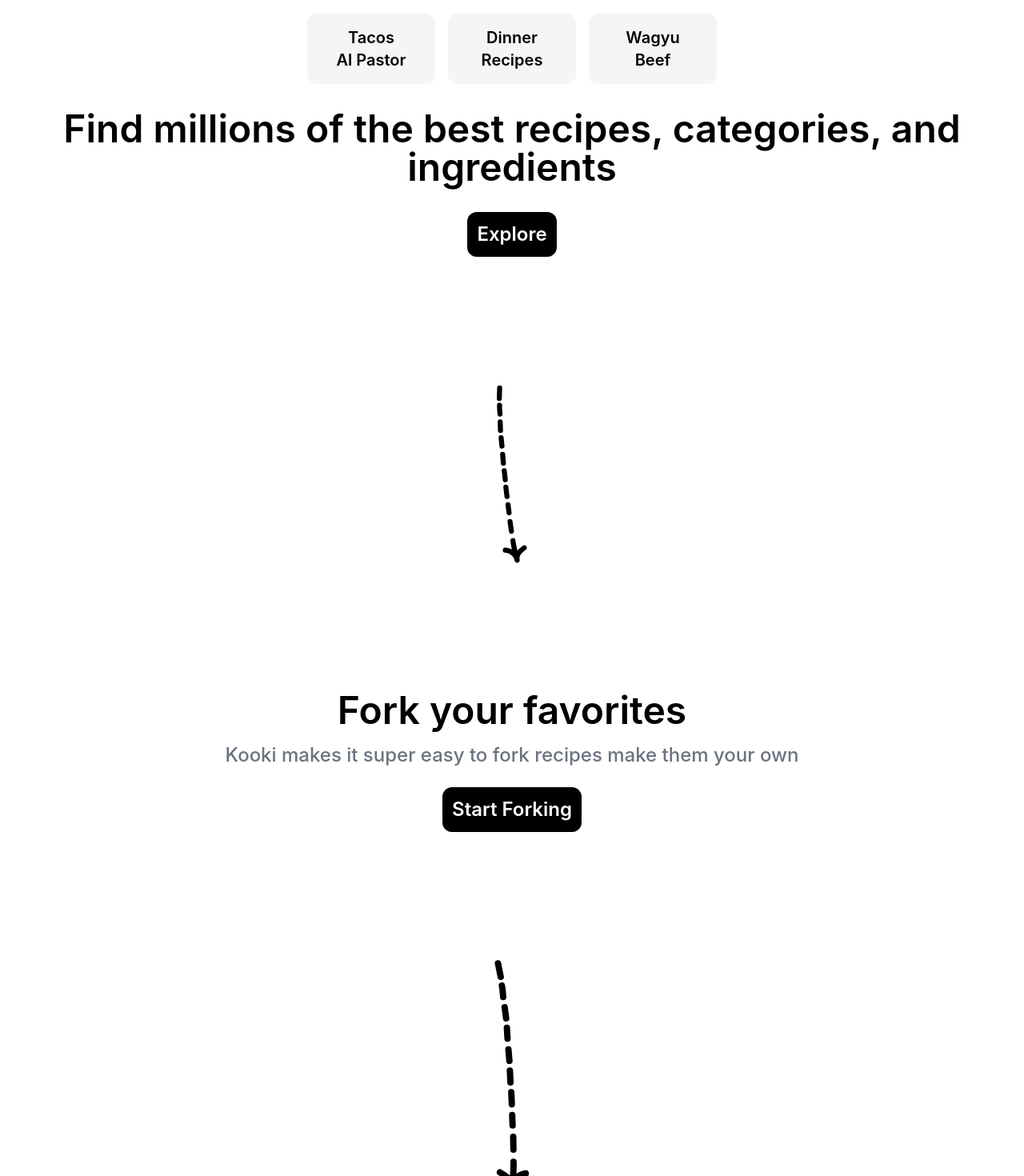
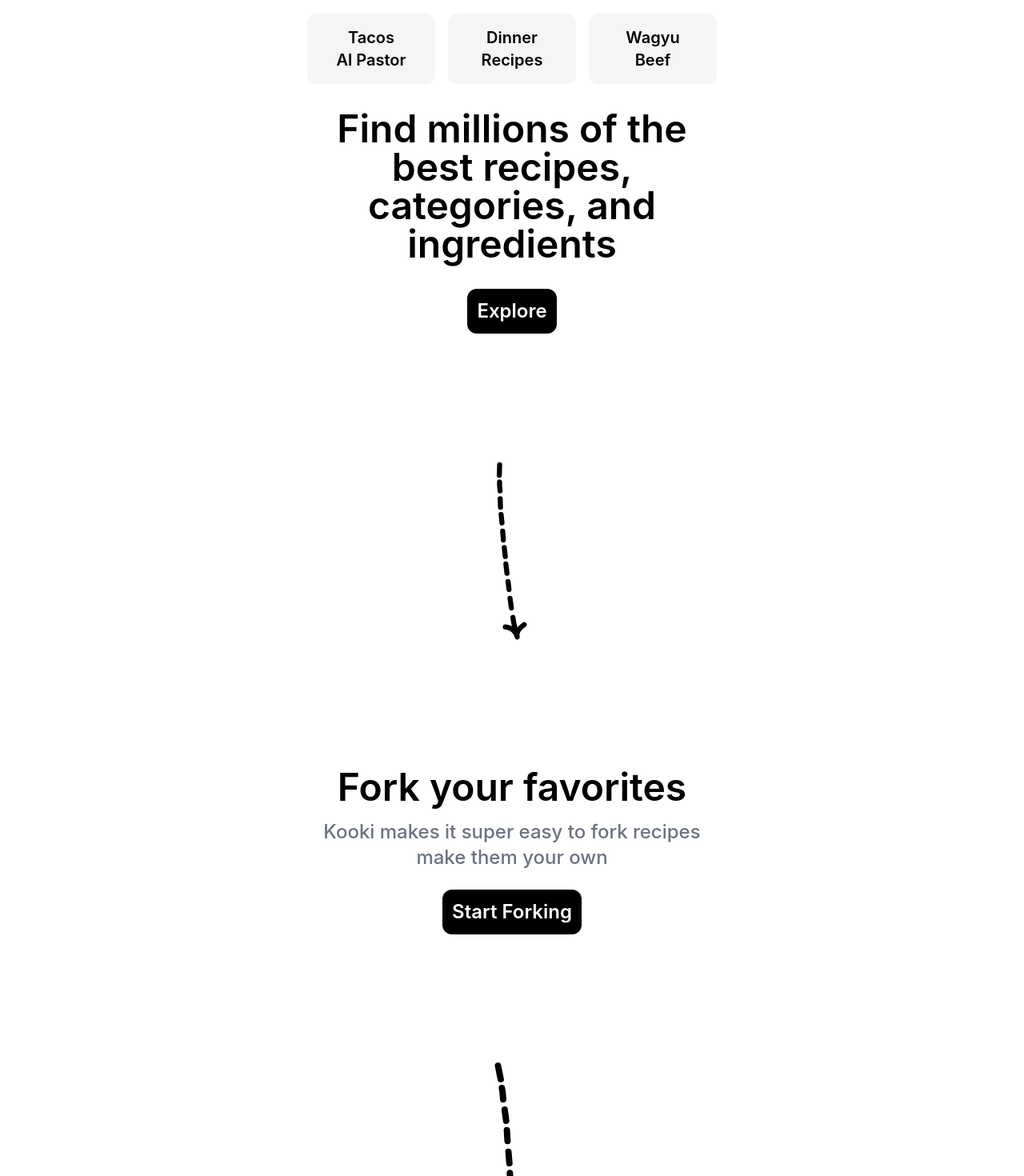
Before and after one commit to kevbuh/yummf, a Next.js app in the folder web_v3/: page / in a window 1280 px wide. Shown: the part 1040-2510 px from the top of the page at 80% size. Built offline with nearby package versions, Linux system fonts and the light colour scheme; no server answers.

Commit message:
made everything max-w-lg

```diff
--- a/web_v3/pages/index.tsx
+++ b/web_v3/pages/index.tsx
@@ -39,8 +39,7 @@ const Home: NextPage = () => {
               <br />
               <span className="italic">find something to eat</span>
             </p>
-            {/* <span className="mx-auto font-semibold text-6xl mt-4">🍪🍪🍪</span> */}
-            <form className="w-full mx-auto">
+            <form className="w-full sm:mx-auto">
               <div className="relative ">
                 <div className="flex absolute inset-y-0 left-0 items-center pl-3 pointer-events-none">
                   <svg
@@ -114,7 +113,7 @@ const Home: NextPage = () => {
             Beef
           </button>
         </div>
-        <p className="font-semibold text-5xl text-center mb-8">
+        <p className="font-semibold text-5xl text-center mb-8 max-w-lg">
           Find millions of the best recipes, categories, and ingredients
         </p>
 
@@ -142,7 +141,7 @@ const Home: NextPage = () => {
         />
       </svg>
 
-      <div className="items-center flex flex-col my-40 justify-center align-center text-center">
+      <div className="items-center flex flex-col my-40 justify-center align-center text-center max-w-lg mx-auto">
         <p className="font-semibold text-5xl mb-4">Fork your favorites</p>
         <p className="mx-auto font-medium text-2xl text-gray-500 px-6 sm:px-0 mb-6">
           Kooki makes it super easy to fork recipes make them your own
@@ -176,7 +175,7 @@ const Home: NextPage = () => {
         <p className="font-semibold text-5xl my-4 text-center">
           Get <span className="text-fresh">paid</span> for top content
         </p>
-        <p className="mx-auto font-medium text-2xl text-gray-500 text-center mb-6">
+        <p className="mx-auto font-medium text-2xl text-gray-500 text-center mb-6 max-w-lg">
           Kooki allows the best chefs all over the world, from professional to
           home kitchens, to reap rewards from their recipes and articles.
         </p>
@@ -208,7 +207,7 @@ const Home: NextPage = () => {
         <p className="font-semibold text-5xl my-4 text-center">
           Improve your cooking skills
         </p>
-        <p className="mx-auto font-medium text-2xl text-gray-500 mb-8">
+        <p className="mx-auto font-medium text-2xl text-gray-500 mb-8 max-w-lg">
           Kooki has some of the best cooks in all of planet earth. Get help with
           cooking, or learn from the community.
         </p>
```
